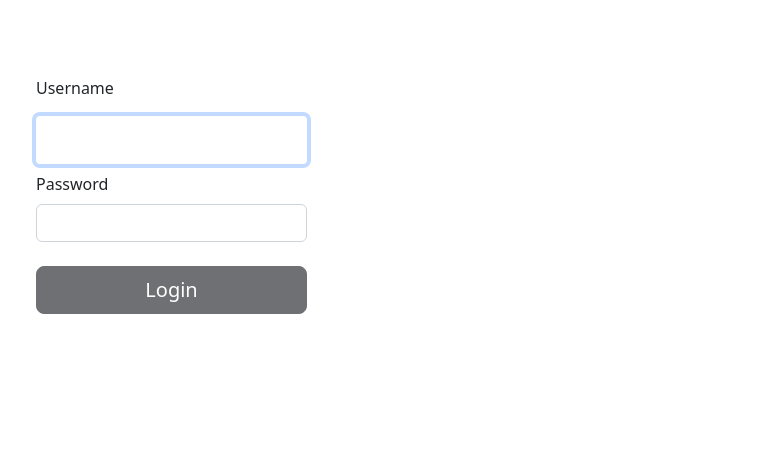
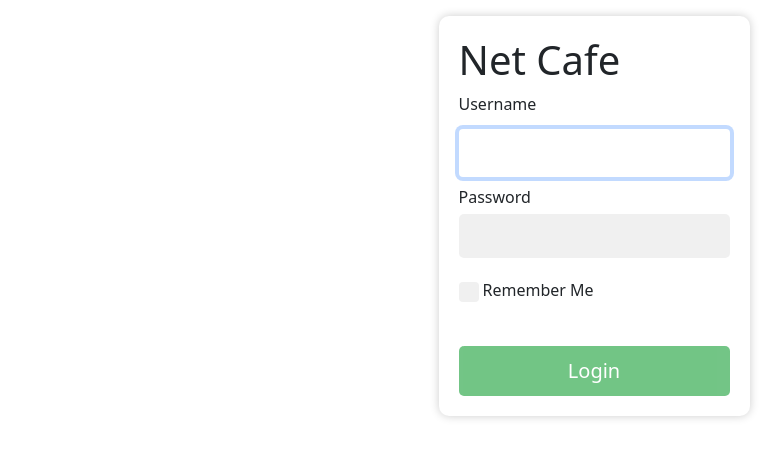
Before and after one commit to wj456-psu/net-cafe-web, a React (Create React App) app in the folder user-client/: page / in a window 1280 px wide. Shown: the top 458 px of the page, without its empty margins (46-830 px from the left). Built offline with nearby package versions, Linux system fonts and the light colour scheme.

Commit message:
login_page_update

```diff
--- a/user-client/src/containers/Login.css
+++ b/user-client/src/containers/Login.css
@@ -1,10 +1,48 @@
-@media all and (min-width: 480px) {
-    .Login {
-        padding: 60px 0;
-    }
+.Login {
+    max-width: 400px;
+    margin: 0 auto;
+    padding: 20px;
+    border-radius: 10px;
+    box-shadow: 0 0 10px rgba(0, 0, 0, 0.2);
+    background-color: #fff;
+  }
 
-    .Login form {
-        margin: 0 auto;
-        max-width: 320px;
-    }
-}
+  .Login form {
+    display: flex;
+    flex-direction: column;
+  }
+
+  .Login label {
+    margin-bottom: 5px;
+  }
+
+  .Login input {
+    padding: 10px;
+    border-radius: 5px;
+    border: none;
+    background-color: #f0f0f0;
+    margin-bottom: 20px;
+  }
+
+  .Login button[type="submit"] {
+    background-color: #28a745;
+    color: #fff;
+    border: none;
+    border-radius: 5px;
+    padding: 10px;
+    cursor: pointer;
+    transition: background-color 0.2s ease-in-out;
+  }
+
+  .Login button[type="submit"]:hover {
+    background-color: #218838;
+  }
+
+  .Login .alert {
+    margin-top: 20px;
+    padding: 10px;
+    border-radius: 5px;
+    border: 1px solid #dc3545;
+    color: #dc3545;
+    background-color: #f8d7da;
+  }
--- a/user-client/src/containers/Login.js
+++ b/user-client/src/containers/Login.js
@@ -8,6 +8,7 @@ import { useNavigate } from "react-router-dom";
 export default function Login() {
     const [username, setUsername] = useState("");
     const [password, setPassword] = useState("");
+    const [isLoading, setIsLoading] = useState(false);
     const navigate = useNavigate();
 
     function validateForm() {
@@ -16,6 +17,7 @@ export default function Login() {
 
     function handleSubmit(event) {
         event.preventDefault();
+        setIsLoading(true);
         axios.get('http://localhost:8080/api/users')
             .then(response => {
                 const users = response.data.data;
@@ -30,18 +32,20 @@ export default function Login() {
                     }
                     else {
                         console.log("foundUser");
-                        console.log('state',{state: { username }});
-                        navigate(`/User`, {state: { username }});
+                        console.log('state', { state: { username } });
+                        navigate(`/User`, { state: { username } });
                     }
                 } else {
                     console.log("notFound");
-                    alert("Incorrect username or password. Please try again.");
+                    alert("Invalid username or password. Please try again.");
                 }
+                setIsLoading(false);
             })
     }
 
     return (
         <div className="Login">
+            <h1>Net Cafe</h1>
             <Form onSubmit={handleSubmit}>
                 <Form.Group size="lg" controlId="username">
                     <Form.Label>Username</Form.Label>
@@ -60,9 +64,12 @@ export default function Login() {
                         onChange={(e) => setPassword(e.target.value)}
                     />
                 </Form.Group>
+                <Form.Group controlId="rememberMe">
+                    <Form.Check type="checkbox" label="Remember Me" />
+                </Form.Group>
                 <div className="mt-4 d-grid gap-2">
-                    <Button variant="dark" size="lg" type="submit" disabled={!validateForm()}>
-                        Login
+                    <Button variant="dark" size="lg" type="submit" disabled={!validateForm() || isLoading}>
+                        {isLoading ? 'Logging in...' : 'Login'}
                     </Button>
                 </div>
             </Form>
```
